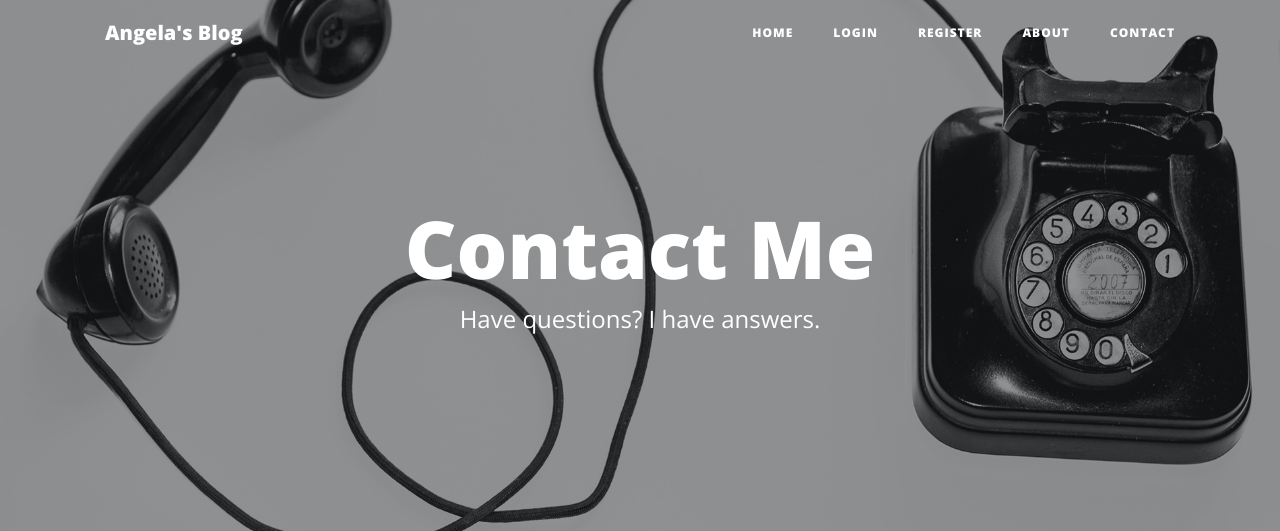
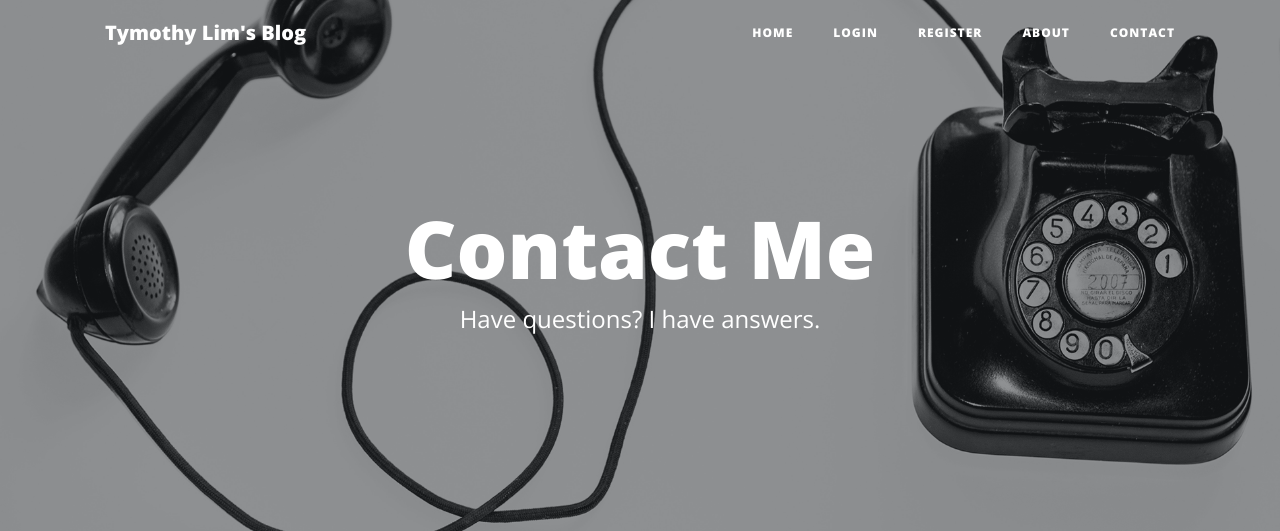
Before and after one commit to tymlim96/tymlim96-blog-end, a Flask app: page /contact in a window 1280 px wide. Shown: the top 531 px of the page. Run offline with Flask 2, Linux system fonts and the light colour scheme; some libraries are stand-ins or nearby versions.

Commit message:
Update requirements.txt file and change some html text

```diff
--- a/requirements.txt
+++ b/requirements.txt
@@ -11,8 +11,9 @@ Flask-Login==0.6.1
 Flask-SQLAlchemy==2.5.1
 Flask-WTF==1.0.1
 greenlet==1.1.2
+gunicorn==20.1.0
 idna==3.3
-importlib-metadata==4.11.3
+importlib-metadata==4.11.4
 itsdangerous==2.1.2
 Jinja2==3.1.2
 MarkupSafe==2.1.1
--- a/templates/header.html
+++ b/templates/header.html
@@ -8,7 +8,7 @@
     <meta name="description" content="">
     <meta name="author" content="">
 
-    <title>Angela's Blog</title>
+    <title>Tymothy Lim's Blog</title>
 
     <!-- Bootstrap core CSS -->
     <link href="{{ url_for('static', filename='vendor/bootstrap/css/bootstrap.min.css') }}" rel="stylesheet">
@@ -31,7 +31,7 @@
 <!-- Navigation -->
 <nav class="navbar navbar-expand-lg navbar-light fixed-top" id="mainNav">
     <div class="container">
-        <a class="navbar-brand" href="{{url_for('get_all_posts')}}">Angela's Blog</a>
+        <a class="navbar-brand" href="{{url_for('get_all_posts')}}">Tymothy Lim's Blog</a>
         <button class="navbar-toggler navbar-toggler-right" type="button" data-toggle="collapse"
                 data-target="#navbarResponsive" aria-controls="navbarResponsive" aria-expanded="false"
                 aria-label="Toggle navigation">
```
